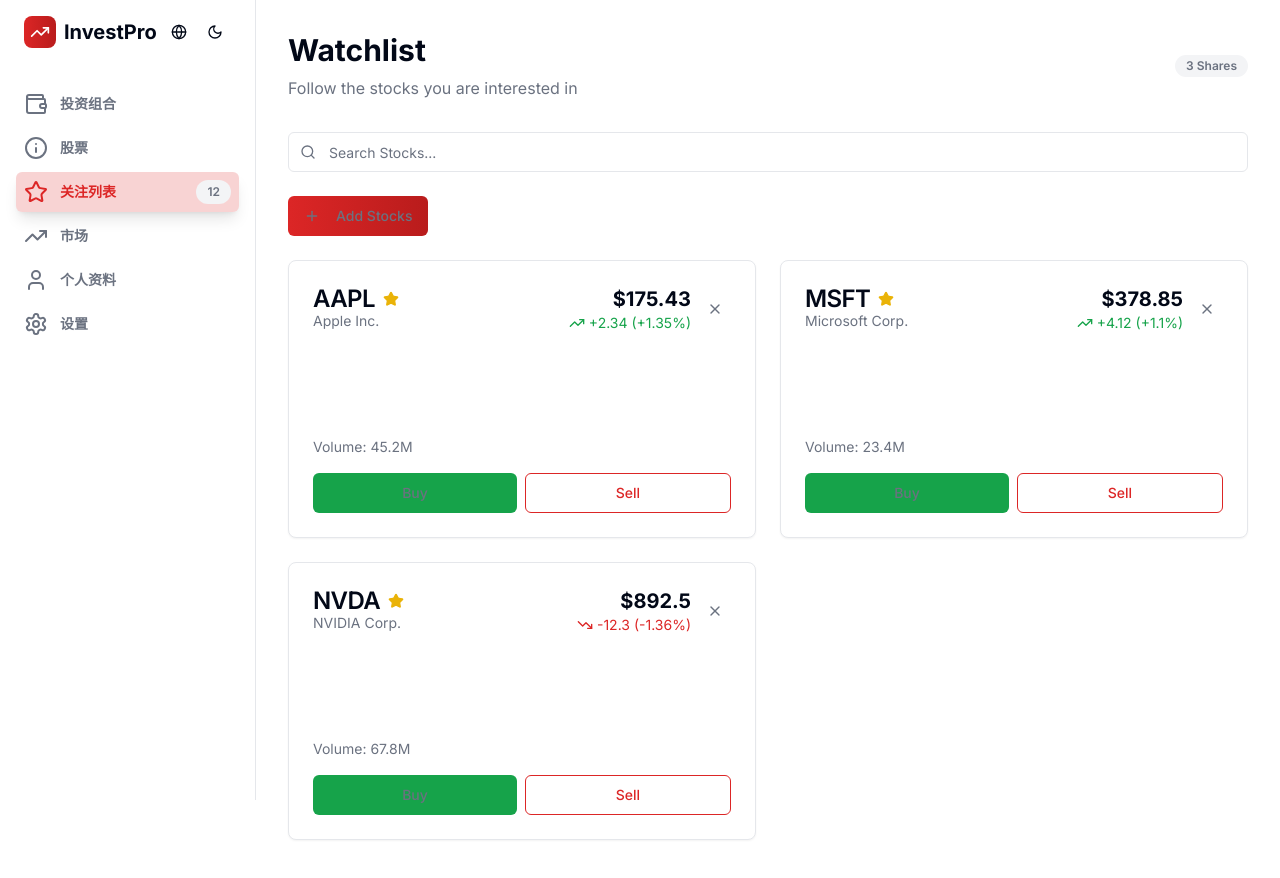
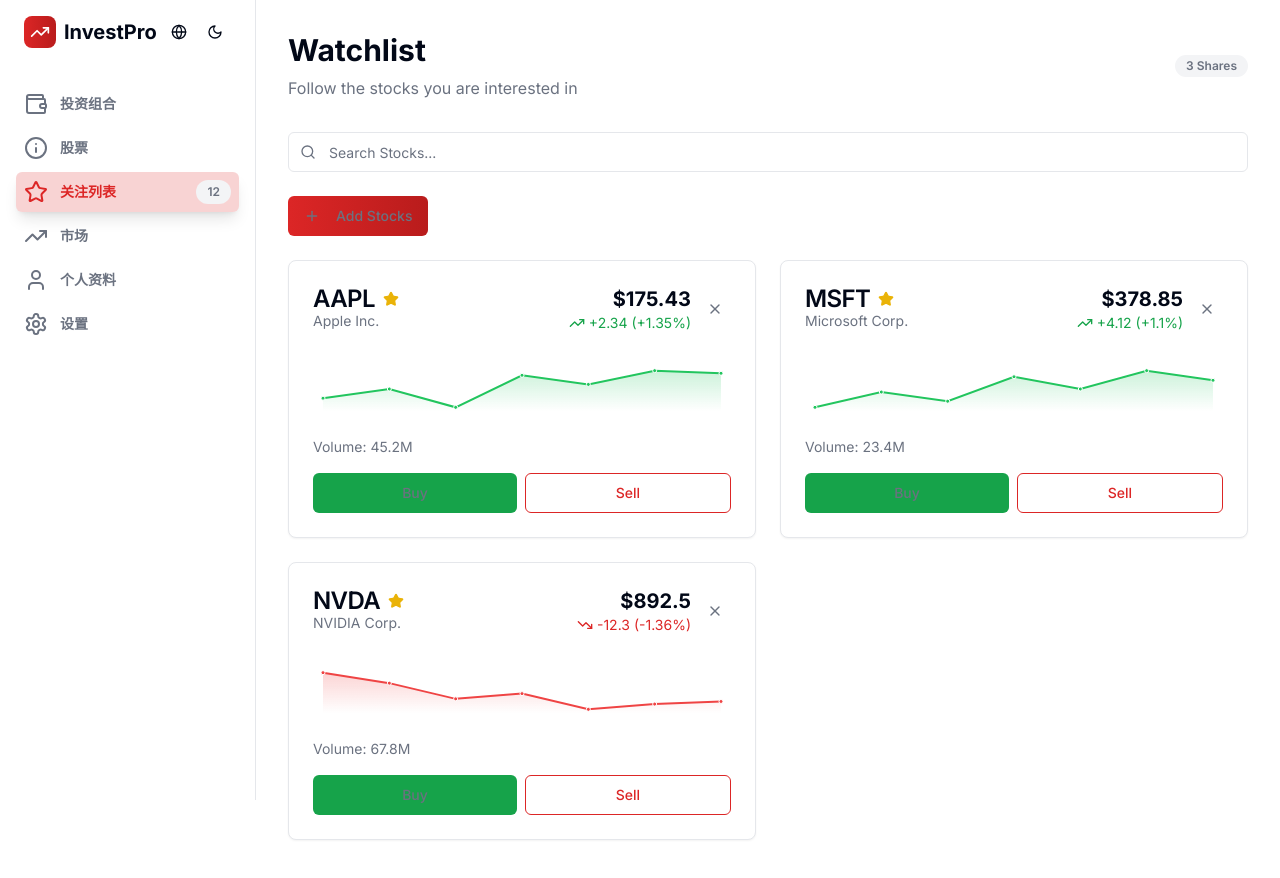
Before and after one commit to myli0724/portfolio-management, a Next.js app in the folder frontend/: page /watchlist in a window 1280 px wide. Shown: the top 878 px of the page. Built offline with nearby package versions, Linux system fonts and the light colour scheme.

Commit message:
Fix UI of charts

```diff
--- a/frontend/components/stocks.tsx
+++ b/frontend/components/stocks.tsx
@@ -295,7 +295,7 @@ export default function Stocks() {
                   </div>
                 </CardDescription>
                 <CardContent>
-                  <div className="h-64">
+                  <div className="h-72">
                     <StockChart historyData={selectedStock?.history} />
                   </div>
                   {/* <Operation onTrade={handleTrade} direction="row"></Operation> */}
--- a/frontend/components/watchlist.tsx
+++ b/frontend/components/watchlist.tsx
@@ -7,9 +7,9 @@ import { Input } from "@/components/ui/input"
 import { Badge } from "@/components/ui/badge"
 import { Search, Star, TrendingUp, TrendingDown, Plus, X } from "lucide-react"
 import Navigation from "@/components/navigation"
-import StockChart from "@/components/stock-chart"
+import StockChart from "@/components/old-stock-chart"
 
-// Mock watchlist data (保持不变)
+// Mock watchlist data
 const mockWatchlist = [
   {
     id: "1",
@@ -19,7 +19,15 @@ const mockWatchlist = [
     change: 2.34,
     changePercent: 1.35,
     volume: "45.2M",
-    data: [170, 172, 168, 175, 173, 176, 175.43],
+    data: [
+      { date: "2024-01-01", close: 170 },
+      { date: "2024-01-02", close: 172 },
+      { date: "2024-01-03", close: 168 },
+      { date: "2024-01-04", close: 175 },
+      { date: "2024-01-05", close: 173 },
+      { date: "2024-01-06", close: 176 },
+      { date: "2024-01-07", close: 175.43 },
+    ],
   },
   {
     id: "3",
@@ -29,7 +37,15 @@ const mockWatchlist = [
     change: 4.12,
     changePercent: 1.1,
     volume: "23.4M",
-    data: [370, 375, 372, 380, 376, 382, 378.85],
+    data: [
+      { date: "2024-01-01", close: 370 },
+      { date: "2024-01-02", close: 375 },
+      { date: "2024-01-03", close: 372 },
+      { date: "2024-01-04", close: 380 },
+      { date: "2024-01-05", close: 376 },
+      { date: "2024-01-06", close: 382 },
+      { date: "2024-01-07", close: 378.85 },
+    ],
   },
   {
     id: "5",
@@ -39,7 +55,15 @@ const mockWatchlist = [
     change: -12.3,
     changePercent: -1.36,
     volume: "67.8M",
-    data: [920, 910, 895, 900, 885, 890, 892.5],
+    data: [
+      { date: "2024-01-01", close: 920 },
+      { date: "2024-01-02", close: 910 },
+      { date: "2024-01-03", close: 895 },
+      { date: "2024-01-04", close: 900 },
+      { date: "2024-01-05", close: 885 },
+      { date: "2024-01-06", close: 890 },
+      { date: "2024-01-07", close: 892.5 },
+    ],
   },
 ]
 
@@ -109,12 +133,8 @@ export default function Watchlist() {
           </Card>
         ) : (
           <div className="grid grid-cols-1 lg:grid-cols-2 gap-6">
-            {filteredWatchlist.map((stock, index) => (
-              <Card
-                key={stock.id}
-                className="border hover:shadow-lg transition-all duration-300 animate-fade-in"
-                style={{ animationDelay: `${index * 100}ms` }}
-              >
+            {filteredWatchlist.map((stock) => (
+              <Card key={stock.id} className="border hover:shadow-lg transition-all duration-300">
                 <CardHeader>
                   <div className="flex items-center justify-between">
                     <div>
```
